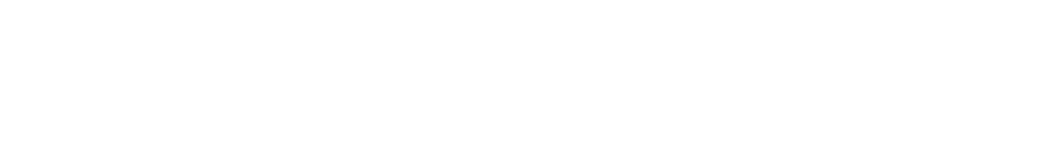
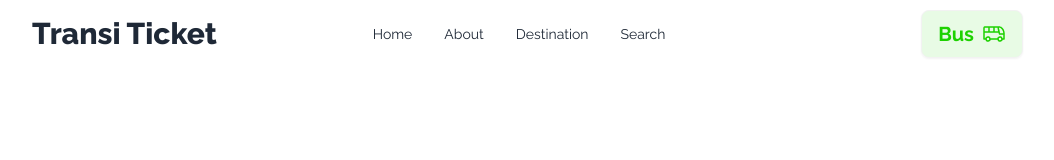
Before and after one commit to islam-sharmin/B9A5-TransiTicket, a plain HTML site: page index.html in a window 1280 px wide. Shown: the whole page, without its empty margins (121-1175 px from the left). Drawn offline with nearby package versions, Linux system fonts and the light colour scheme; files that its build step writes are made by us from their sources.

Commit message:
added navbar

```diff
--- a/index.html
+++ b/index.html
@@ -1,19 +1,52 @@
 <!DOCTYPE html>
-<html lang="en">
+<html lang="en" data-theme="light">
 
 <head>
     <meta charset="UTF-8">
     <meta http-equiv="X-UA-Compatible" content="IE=edge">
     <meta name="viewport" content="width=device-width, initial-scale=1.0">
     <title>Transi Ticket</title>
+    <!-- link css -->
+    <link rel="stylesheet" href="styles/style.css">
 
     <!-- daisyUI and tailwind -->
     <link href="https://cdn.jsdelivr.net/npm/daisyui@4.7.2/dist/full.min.css" rel="stylesheet" type="text/css" />
     <script src="https://cdn.tailwindcss.com"></script>
 </head>
 
-<body>
-    <header>
+<body class="raleway-font">
+    <header class="max-w-5xl mx-auto">
+        <!-- nav -->
+        <div class="navbar bg-base-100 ">
+            <div class="navbar-start">
+                <div class="dropdown">
+                    <div tabindex="0" role="button" class="btn btn-ghost lg:hidden">
+                        <svg xmlns="http://www.w3.org/2000/svg" class="h-5 w-5" fill="none" viewBox="0 0 24 24" stroke="currentColor"><path stroke-linecap="round" stroke-linejoin="round" stroke-width="2" d="M4 6h16M4 12h8m-8 6h16" /></svg>
+                    </div>
+                    <ul tabindex="0" class="menu menu-sm dropdown-content mt-3 z-[1] p-2 shadow bg-base-100 rounded-box w-52">
+                        <li><a>Home</a></li>
+                        <li><a>About</a></li>
+                        <li><a>Destination</a></li>
+                        <li><a>Search</a></li>
+                    </ul>
+                </div>
+                <a class="btn btn-ghost text-3xl font-extrabold">Transi Ticket</a>
+            </div>
+            <div class="navbar-center hidden lg:flex">
+                <ul class="menu menu-horizontal px-1">
+                    <li><a>Home</a></li>
+                    <li><a>About</a></li>
+                    <li><a>Destination</a></li>
+                    <li><a>Search</a></li>
+                </ul>
+            </div>
+            <div class="navbar-end">
+                <button class="btn bg-[#1DD1001A] text-[#1DD100] text-xl font-bold">Bus <img src="images/bus-icon.png" alt=""></button>
+            </div>
+        </div>
+
+        <!-- banner -->
+
 
     </header>
 
--- /dev/null
+++ b/js/styles/style.css
@@ -0,0 +1,7 @@
+@import url('https://fonts.googleapis.com/css2?family=Raleway:ital,wght@0,100..900;1,100..900&display=swap');
+.raleway-font {
+    font-family: "Raleway", sans-serif;
+    font-optical-sizing: auto;
+    font-weight: weight;
+    font-style: normal;
+}
```
